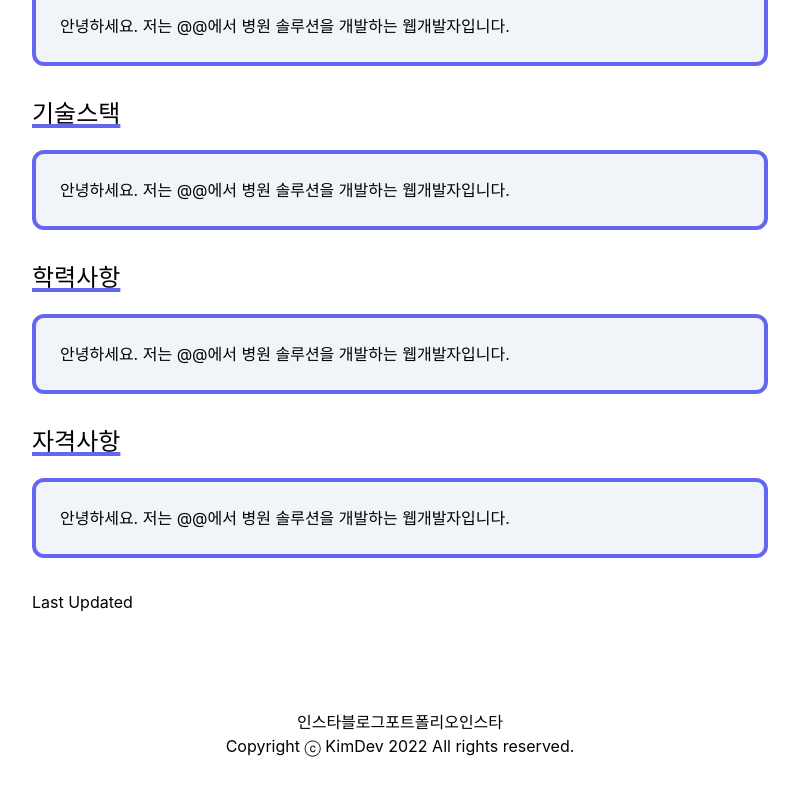
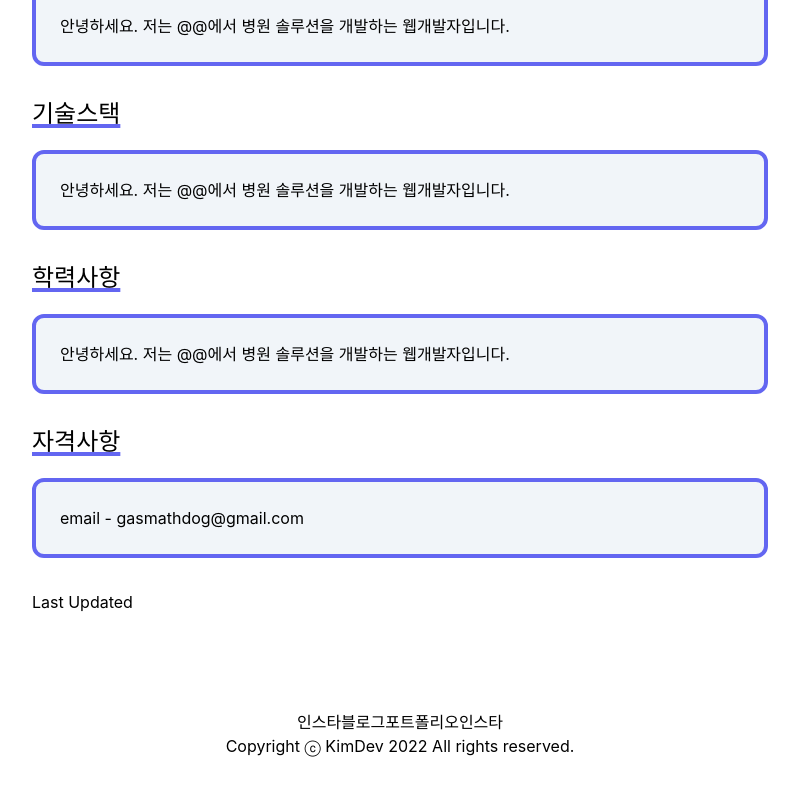
Before and after one commit to seongsoo96/blog, a Next.js app: page /about in a window 1280 px wide. Shown: the part 1592-2388 px from the top of the page, without its empty margins (240-1039 px from the left). Built offline with nearby package versions, Linux system fonts and the light colour scheme.

Commit message:
feat: update contact in about.tsx

```diff
--- a/pages/about.tsx
+++ b/pages/about.tsx
@@ -170,10 +170,7 @@ export default function About() {
 			</article>
 			<h1 className="about-title">자격사항</h1>
 			<article>
-				<div className="content">
-					안녕하세요. 저는 @@에서 병원 솔루션을 개발하는
-					웹개발자입니다.
-				</div>
+				<div className="content">email - gasmathdog@gmail.com</div>
 			</article>
 			<p>Last Updated</p>
 		</>
```
